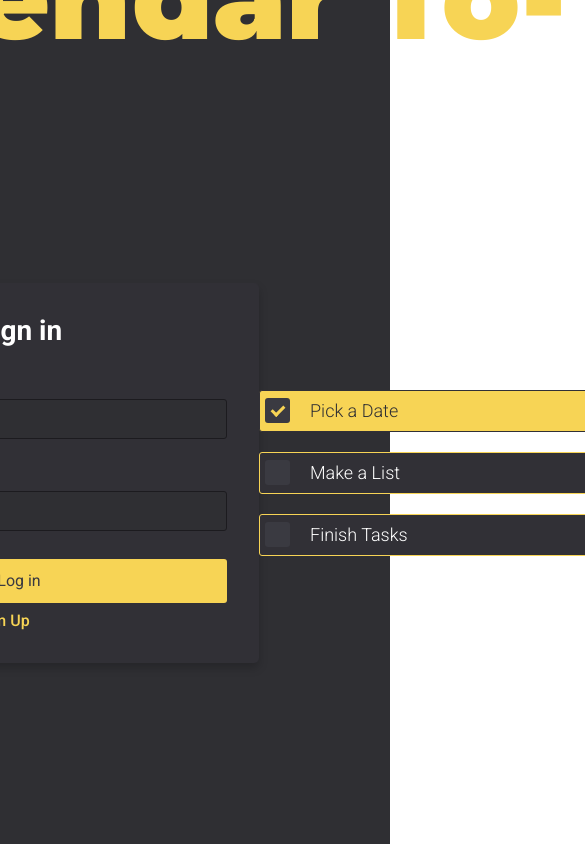
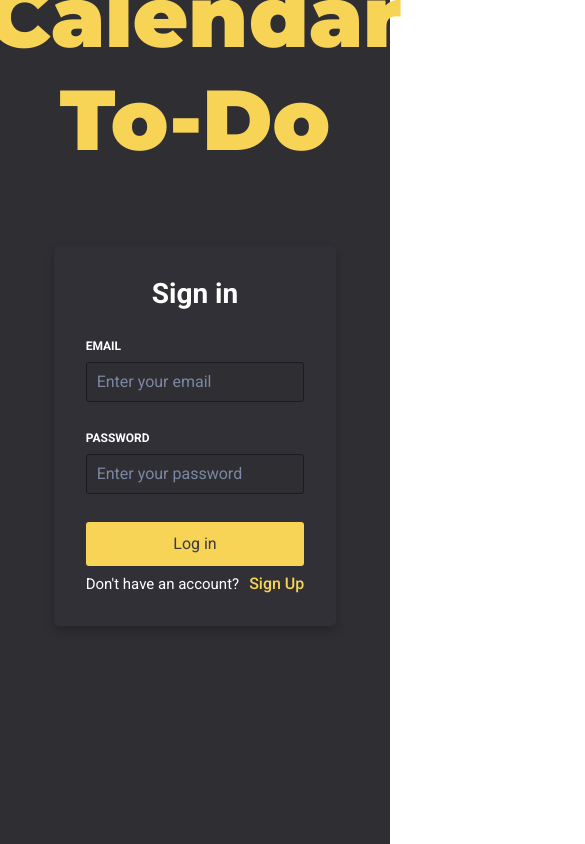
Before and after one commit to lukamircetic/Calendar-ToDo, a Svelte app in the folder client/: page / in a window 390 px wide. Shown: the top 844 px of the page, 585 px wide, since content can reach past the window. Built offline with nearby package versions, Linux system fonts and the light colour scheme.

Commit message:
Added media queries for login page... could probably work on mobile

```diff
--- a/client/src/Login.svelte
+++ b/client/src/Login.svelte
@@ -37,7 +37,7 @@
     }
     current_user_id.set(response.id)
     user_token.set(response.token)
-    user_name.set(email.split("@")[0]);
+    user_name.set(email.split('@')[0])
     // console.log($current_user_id, $user_token)
     dispatch('login-user', { success: response.success })
   }
@@ -146,16 +146,6 @@
     justify-content: center;
     width: 100%;
     height: 70%;
-  }
-  .title-box {
-    width: 480px;
-    padding: 32px;
-    background-color: var(--bgg-col);
-    border-radius: 5px;
-    box-shadow: 0 2px 10px 0 rgba(0, 0, 0, 0.2);
-    -webkit-box-shadow: 0 5px 10px 0 rgba(0, 0, 0, 0.2);
-    box-sizing: border-box;
-    /* text-transform: uppercase */
   }
 
   .center-box {
@@ -327,6 +317,8 @@
   .secondary-button-demo:hover {
     text-decoration: underline;
   } */
+
+  @media (min-width: 1000px) {
     .main-title {
       font-family: 'Montserrat', sans-serif;
       color: var(--tri-col);
@@ -334,18 +326,122 @@
       font-weight: 1000;
       margin-bottom: 75px;
     }
+    .list-box {
+      display: flex;
+      flex-direction: column;
+    }
     .bottom-wrapper {
       display: flex;
       flex-direction: row;
       align-items: center;
       justify-content: space-between;
     }
+    .title-box {
+    width: 480px;
+    padding: 32px;
+    background-color: var(--bgg-col);
+    border-radius: 5px;
+    box-shadow: 0 2px 10px 0 rgba(0, 0, 0, 0.2);
+    -webkit-box-shadow: 0 5px 10px 0 rgba(0, 0, 0, 0.2);
+    box-sizing: border-box;
+    /* text-transform: uppercase */
+  }
+  }
+
+  @media (max-width: 1000px) {
+    .main-title {
+      font-family: 'Montserrat', sans-serif;
+      color: var(--tri-col);
+      font-size: 85px;
+      font-weight: 1000;
+      margin-bottom: 75px;
+    }
 
     .list-box {
-    display: flex;
-    flex-direction: column;
+      display: none;
     }
 
+    .bottom-wrapper {
+      display: flex;
+      flex-direction: row;
+      align-items: center;
+      justify-content: center;
+    }
+    .title-box {
+    width: 480px;
+    padding: 32px;
+    background-color: var(--bgg-col);
+    border-radius: 5px;
+    box-shadow: 0 2px 10px 0 rgba(0, 0, 0, 0.2);
+    -webkit-box-shadow: 0 5px 10px 0 rgba(0, 0, 0, 0.2);
+    box-sizing: border-box;
+    /* text-transform: uppercase */
+  }
+  }
+
+  @media (max-width: 700px) {
+    .main-title {
+      font-family: 'Montserrat', sans-serif;
+      color: var(--tri-col);
+      font-size: 85px;
+      font-weight: 1000;
+      margin-bottom: 75px;
+      text-align: center;
+    }
+
+    .list-box {
+      display: none;
+    }
+
+    .bottom-wrapper {
+      display: flex;
+      flex-direction: row;
+      align-items: center;
+      justify-content: center;
+    }
+    .title-box {
+    width: 480px;
+    padding: 32px;
+    background-color: var(--bgg-col);
+    border-radius: 5px;
+    box-shadow: 0 2px 10px 0 rgba(0, 0, 0, 0.2);
+    -webkit-box-shadow: 0 5px 10px 0 rgba(0, 0, 0, 0.2);
+    box-sizing: border-box;
+    /* text-transform: uppercase */
+  }
+  }
+
+  @media (max-width: 500px) {
+    .main-title {
+      font-family: 'Montserrat', sans-serif;
+      color: var(--tri-col);
+      font-size: 85px;
+      font-weight: 1000;
+      margin-bottom: 75px;
+      text-align: center;
+    }
+
+    .list-box {
+      display: none;
+    }
+
+    .bottom-wrapper {
+      display: flex;
+      flex-direction: row;
+      align-items: center;
+      justify-content: center;
+    }
+    .title-box {
+    width: auto;
+    padding: 32px;
+    background-color: var(--bgg-col);
+    border-radius: 5px;
+    box-shadow: 0 2px 10px 0 rgba(0, 0, 0, 0.2);
+    -webkit-box-shadow: 0 5px 10px 0 rgba(0, 0, 0, 0.2);
+    box-sizing: border-box;
+    /* text-transform: uppercase */
+  }
+  }
   .list-item {
     margin: 10px 0;
     width: 300px;
```
Lines whose indentation alone changed are shown as unchanged.
